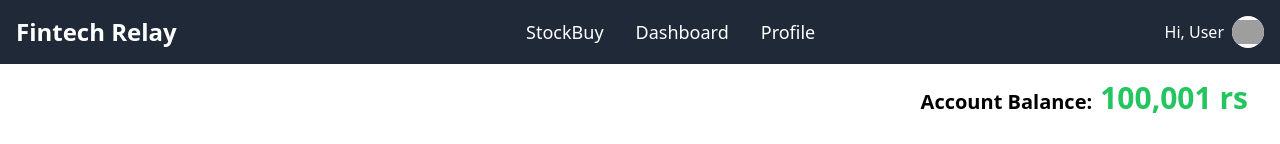
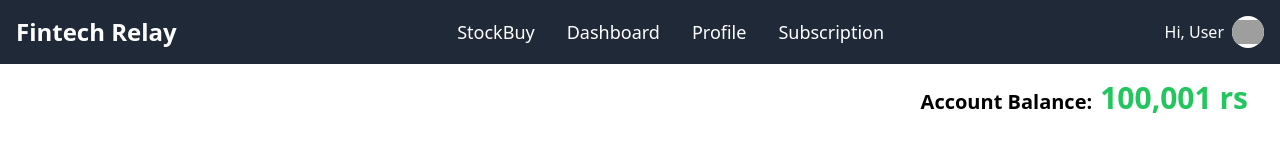
Before and after one commit to harshAswani1109/trade-ease-pro, a Next.js app: page /profile in a window 1280 px wide. Shown: the top 144 px of the page. Built offline with nearby package versions, Linux system fonts and the light colour scheme; grey boxes are pictures that could not be loaded.

Commit message:
final push for the day

```diff
--- a/components/Navbar/index.js
+++ b/components/Navbar/index.js
@@ -22,6 +22,11 @@ const Navbar = () => {
               Profile
             </Link>
           </li>
+          <li>
+            <Link href="/subscription" className="text-white">
+              Subscription
+            </Link>
+          </li>
         </ul>
         <div className="flex items-center">
           <div className="text-white mr-2">Hi, User</div>
```
